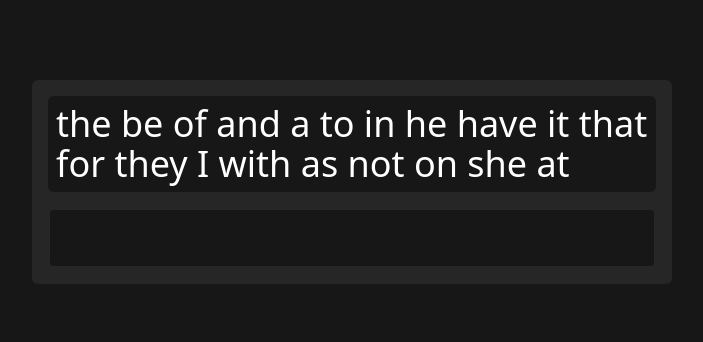
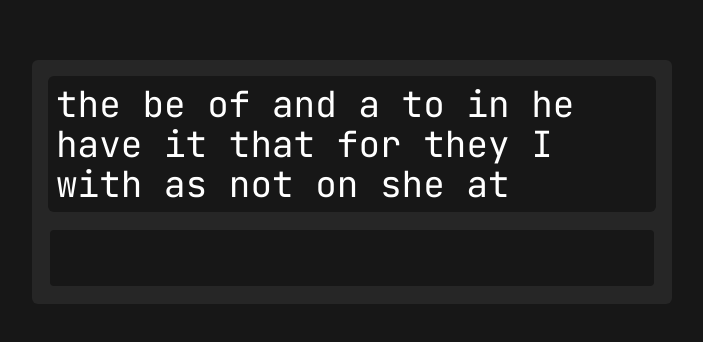
Before and after one commit to maxhu08/easytype, a website built with Parcel: page src/index.html in a window 1280 px wide. Shown: the part 218-560 px from the top of the page, without its empty margins (288-991 px from the left). Built offline with nearby package versions, Linux system fonts and the light colour scheme.

Commit message:
add more

```diff
--- a/src/index.html
+++ b/src/index.html
@@ -4,6 +4,7 @@
 <head>
   <meta charset="UTF-8">
   <meta name="viewport" content="width=device-width, initial-scale=1.0">
+  <link rel="stylesheet" type="text/css" href="styles/index.css">
   <link rel="stylesheet" type="text/css" href="styles/tailwind.css">
   <script src="scripts/init.ts" type="module" defer></script>
   <title>Hello World!</title>
@@ -13,11 +14,12 @@
   <div class="h-screen grid place-items-center">
     <div class="bg-neutral-800 grid grid-rows-[max-content_max-content] gap-4 p-4 rounded-md w-[50%]">
       <div class="bg-neutral-900 rounded-md p-2">
-        <p id="test-text" class="text-white text-4xl"></p>
+        <p id="test-text" class="font-jetbrains-mono text-white text-4xl"></p>
       </div>
       <div id="test-input-container"
-        class="text-white text-4xl w-full rounded-md overflow-hidden border-2 border-transparent">
-        <input id="test-input" class="bg-neutral-900 outline-none w-full p-2" type="text">
+        class="font-jetbrains-mono text-white text-4xl w-full rounded-md overflow-hidden border-2 border-transparent">
+        <input id="test-input" class="bg-neutral-900 outline-none w-full p-2" type="text" autocomplete="off"
+          autocapitalize="off">
       </div>
     </div>
   </div>
--- a/src/scripts/listen.ts
+++ b/src/scripts/listen.ts
@@ -1,5 +1,5 @@
 import { testInput } from "./ui";
-import { focusTestInput, unfocusTestInput } from "./input";
+import { focusTestInput, tryFocusTestInput, unfocusTestInput } from "./input";
 
 export const listenToEvents = () => {
   testInput.addEventListener("blur", () => {
@@ -8,4 +8,8 @@ export const listenToEvents = () => {
   });
 
   testInput.addEventListener("focus", (e) => focusTestInput(e));
+
+  document.addEventListener("keydown", (e) => {
+    if (e.key === " ") tryFocusTestInput(e);
+  });
 };
--- /dev/null
+++ b/src/styles/index.css
@@ -0,0 +1,26 @@
+@import url("https://fonts.googleapis.com/css2?family=JetBrains+Mono:ital,wght@0,100..800;1,100..800&display=swap");
+
+* {
+  transition-duration: 250ms;
+}
+
+.font-jetbrains-mono {
+  font-family: "Jetbrains Mono", monospace;
+}
+
+::-webkit-scrollbar {
+  width: 8px;
+}
+
+::-webkit-scrollbar-track {
+  background: #00000000;
+}
+
+::-webkit-scrollbar-thumb {
+  border-radius: 2008px;
+  background: #10b981;
+}
+
+::selection {
+  background-color: #ffffff20;
+}
```
